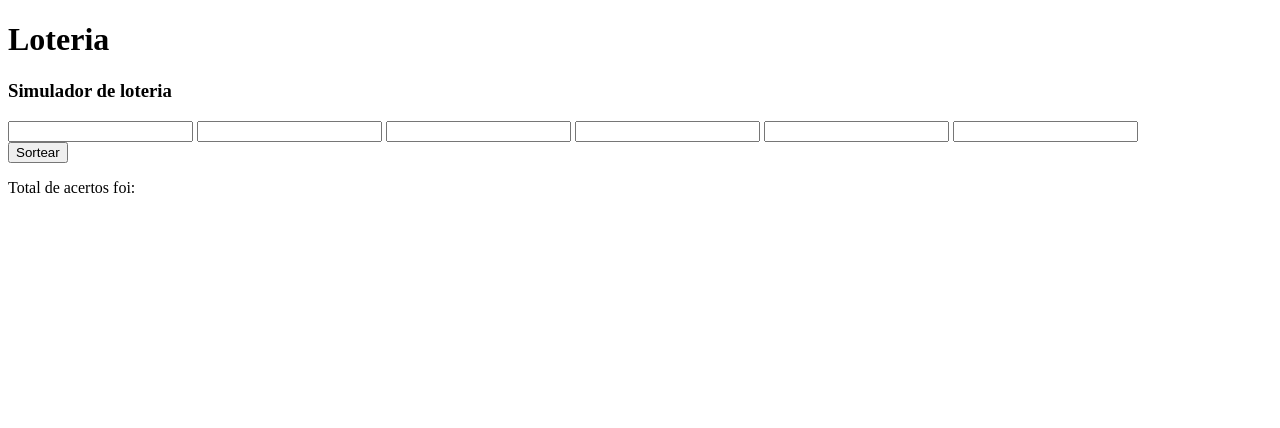
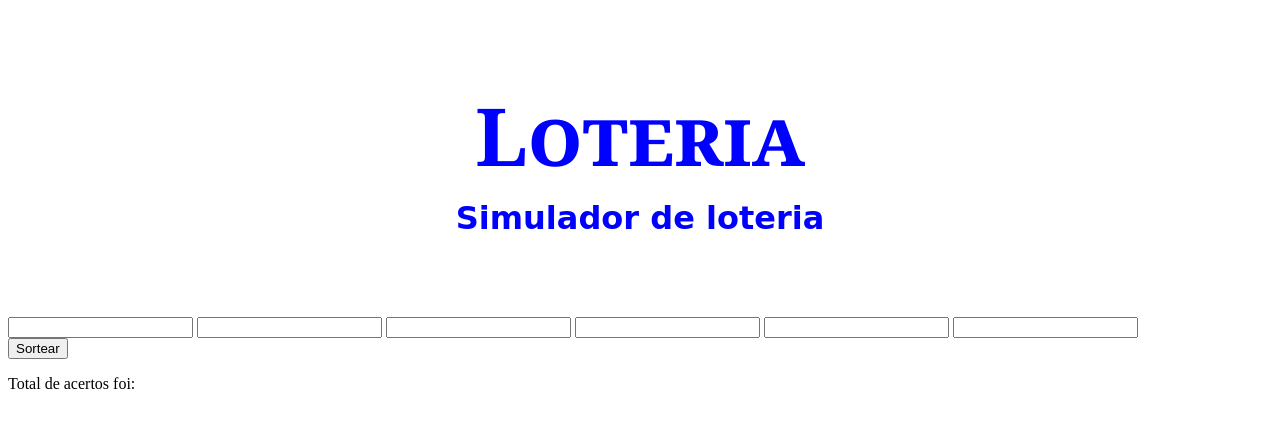
Before and after one commit to FabianeArce/Lotecaria---simulador-de-loteria, a plain HTML site: page index.html in a window 1280 px wide. Drawn offline with Linux system fonts and the light colour scheme.

Commit message:
Criação do css

```diff
--- a/index.html
+++ b/index.html
@@ -5,6 +5,7 @@
     <meta http-equiv="X-UA-Compatible" content="IE=edge">
     <meta name="viewport" content="width=device-width, initial-scale=1.0">
     <title>Lotecaria - simulador de loteria</title>
+    <link rel="stylesheet" href="styles.css">
 </head>
 <body>
     <header>
--- /dev/null
+++ b/styles.css
@@ -0,0 +1,18 @@
+header{
+    text-align: center;
+    margin-top: 80px;
+    margin-bottom: 80px;
+    color: blue;
+}
+header > h1{
+    font-size: 5rem;
+    font-family: Georgia, 'Times New Roman', Times, serif;
+    font-weight: bold;
+    font-variant: small-caps;
+    margin-bottom: 10px;
+}
+header > h3{
+    font-size: 2rem;
+    font-family: cursive;
+    margin-top: 10px;
+}
```
